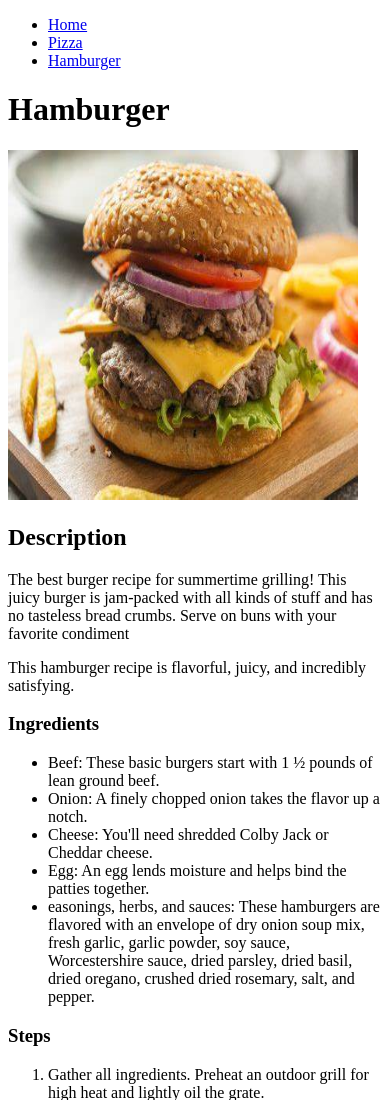
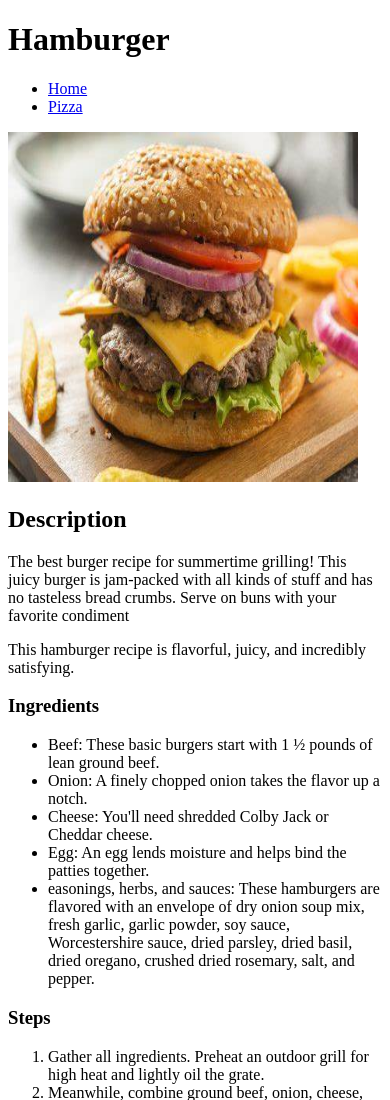
Before and after one commit to Jhonnikek/odin-recipes, a plain HTML site: page recipes/hamburger.html in a window 390 px wide. Shown: the top 1100 px of the page. Drawn offline with Linux system fonts and the light colour scheme.

Commit message:
edited the navbar in pages pizza and hamburger

```diff
--- a/recipes/hamburger.html
+++ b/recipes/hamburger.html
@@ -6,12 +6,11 @@
     <title>Hamburger</title>
 </head>
 <body>
+    <h1>Hamburger</h1>
     <ul>
         <li><a href="../index.html">Home</a></li>
         <li><a href="./pizza.html">Pizza</a></li>
-        <li><a href="./hamburger.html">Hamburger</a></li>
     </ul>
-    <h1>Hamburger</h1>
     <img src="../img/Hamburger.jpg" alt="hamburger" height="350" width="350">
     <h2>Description</h2>
     <p>The best burger recipe for summertime grilling! This juicy burger is jam-packed with all kinds of stuff and has no tasteless bread crumbs. Serve on buns with your favorite condiment</p>
```
Also changed, not shown: recipes/pizza.html (+1 -2 lines).
